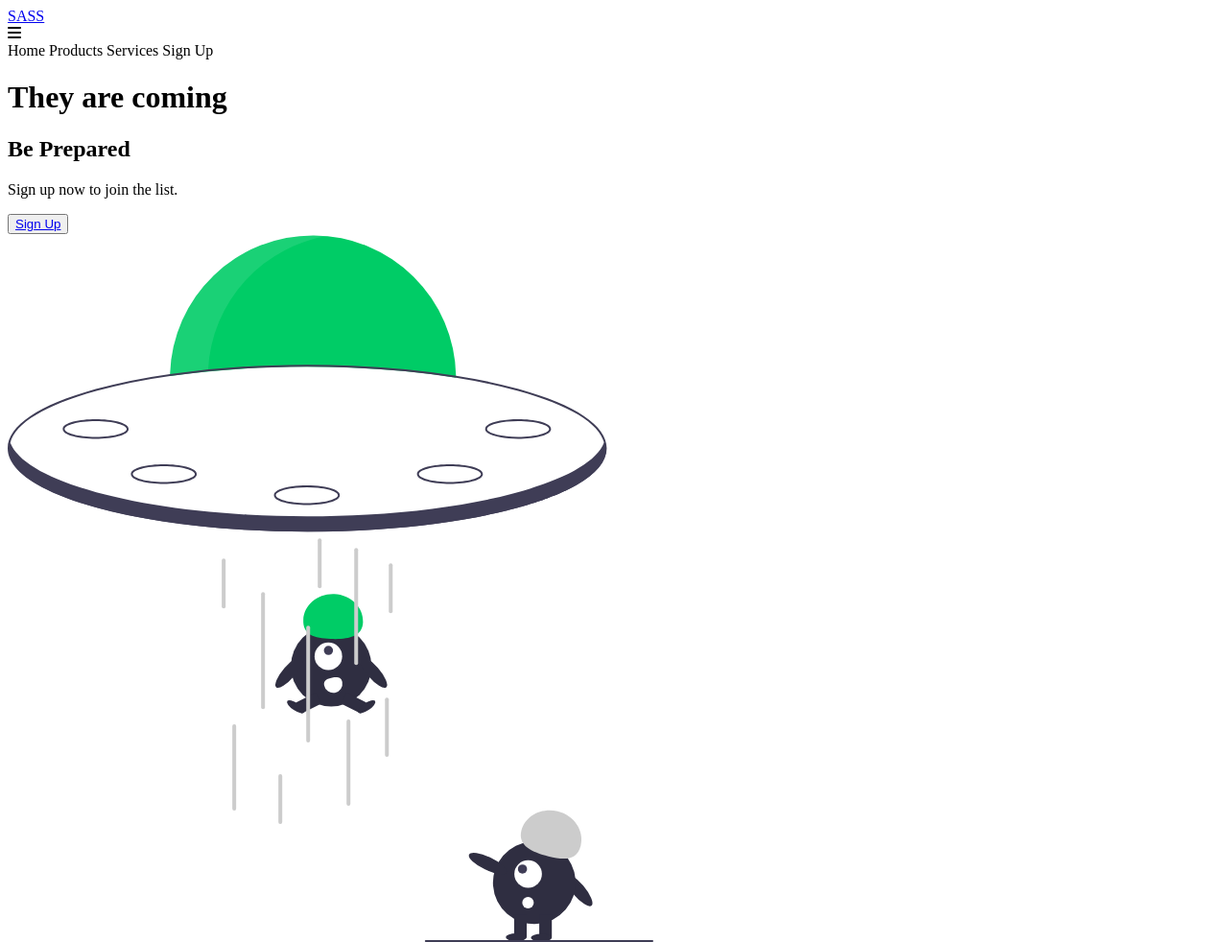
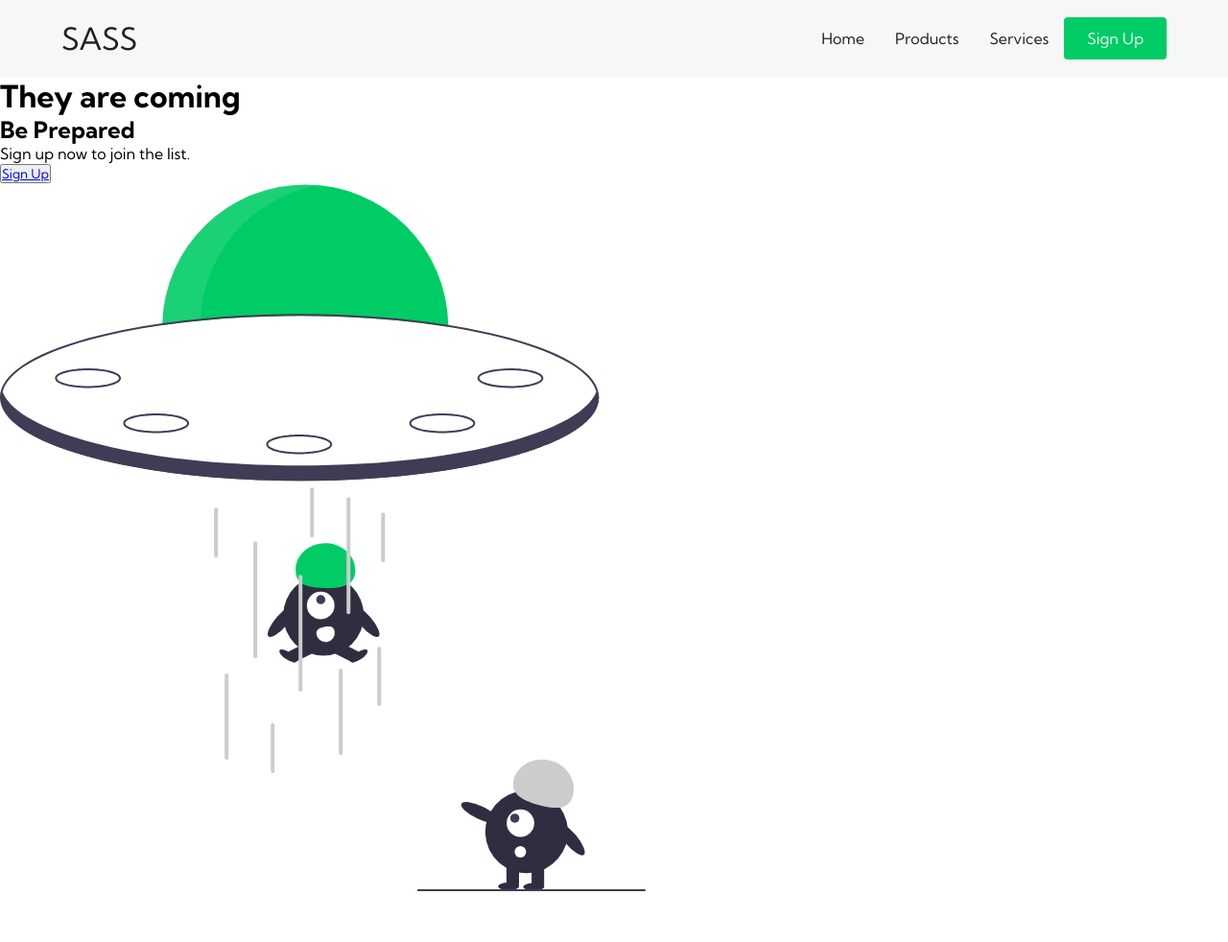
Before and after one commit to aminhl/BrainDesign---Alien, a plain HTML site: page index.html in a window 1280 px wide. Shown: the whole page at 96% size. After the commit the page ends 933 px from the top, so only its background shows below. Drawn offline with Linux system fonts and the light colour scheme.

Commit message:
styling_the_navbar_and_fixing_layout

```diff
--- a/index.html
+++ b/index.html
@@ -13,20 +13,27 @@
       crossorigin="anonymous"
       referrerpolicy="no-referrer"
     />
+    <!-- Google Fonts  -->
+    <link rel="preconnect" href="https://fonts.googleapis.com" />
+    <link rel="preconnect" href="https://fonts.gstatic.com" crossorigin />
+    <link
+      href="https://fonts.googleapis.com/css2?family=Inter:wght@300;400;500;600;700&family=Kumbh+Sans:wght@300;400;500;600;700&display=swap"
+      rel="stylesheet"
+    />
     <title>BrianDesign - Alien</title>
   </head>
   <body>
     <!-- Navbar Section -->
     <nav class="navbar">
       <a href="/" class="navbar__logo">SASS</a>
-      <div class="navabr__bars">
+      <div class="navbar__bars">
         <i class="fa-solid fa-bars"></i>
-        <div class="navbar__menu">
-          <a class="navbar__menu--links">Home</a>
-          <a class="navbar__menu--links">Products</a>
-          <a class="navbar__menu--links">Services</a>
-          <a class="navbar__menu--links" id="button">Sign Up </a>
-        </div>
+      </div>
+      <div class="navbar__menu">
+        <a class="navbar__menu--links">Home</a>
+        <a class="navbar__menu--links">Products</a>
+        <a class="navbar__menu--links">Services</a>
+        <a class="navbar__menu--links" id="button">Sign Up </a>
       </div>
     </nav>
 
--- /dev/null
+++ b/styles/_colors.scss
@@ -0,0 +1,5 @@
+$light: #f7f7f7;
+$dark: #222121;
+$lime: #00cc66;
+$orangeRed: #fb4b4e;
+$blue: #2541b2;
--- /dev/null
+++ b/styles/_media-queries.scss
@@ -0,0 +1,11 @@
+@mixin tablet {
+  @media screen and (max-width: 768px) {
+    @content;
+  }
+}
+
+@mixin mobile {
+  @media screen and (max-width: 280px) {
+    @content;
+  }
+}
--- /dev/null
+++ b/styles/_navbar.scss
@@ -0,0 +1,77 @@
+@use "colors" as *;
+@use "media-queries" as *;
+
+%align-center {
+  display: flex;
+  align-items: center;
+}
+
+.navbar {
+  background-color: $light;
+  height: 80px;
+  display: flex;
+  justify-content: space-between;
+  padding: 0.5rem calc((100vw - 1200px) / 2);
+  z-index: 10;
+  position: relative;
+
+  &__logo {
+    color: $dark;
+    cursor: pointer;
+    text-decoration: none;
+    font-size: 2rem;
+    margin-left: 24px;
+    @extend %align-center;
+  }
+
+  &__bars {
+    opacity: 0;
+    @include tablet {
+      opacity: 1;
+      color: $dark;
+      position: absolute;
+      top: 22px;
+      right: 20px;
+      font-size: 2rem;
+    }
+  }
+
+  &__menu {
+    @extend %align-center;
+    list-style: none;
+    text-align: center;
+    margin-right: 24px;
+
+    @include tablet {
+      display: none;
+    }
+
+    &--links {
+      color: $dark;
+      @extend %align-center;
+      justify-content: center;
+      cursor: pointer;
+      text-decoration: none;
+      padding: 0 1rem;
+
+      &:hover {
+        color: $lime;
+        transition: all 0.3s ease;
+      }
+    }
+
+    #button {
+      padding: 12px 24px;
+      border: none;
+      outline: none;
+      border-radius: 4px;
+      background-color: $lime;
+      color: $light;
+
+      &:hover {
+        background-color: $orangeRed;
+        transition: all 0.3s ease;
+      }
+    }
+  }
+}
--- a/styles/styles.scss
+++ b/styles/styles.scss
@@ -0,0 +1,8 @@
+@use "navbar";
+
+* {
+  box-sizing: border-box;
+  margin: 0;
+  padding: 0;
+  font-family: "Kumbh Sans", sans-serif;
+}
```
Also changed, not shown: styles/styles.css, 1 other file.
